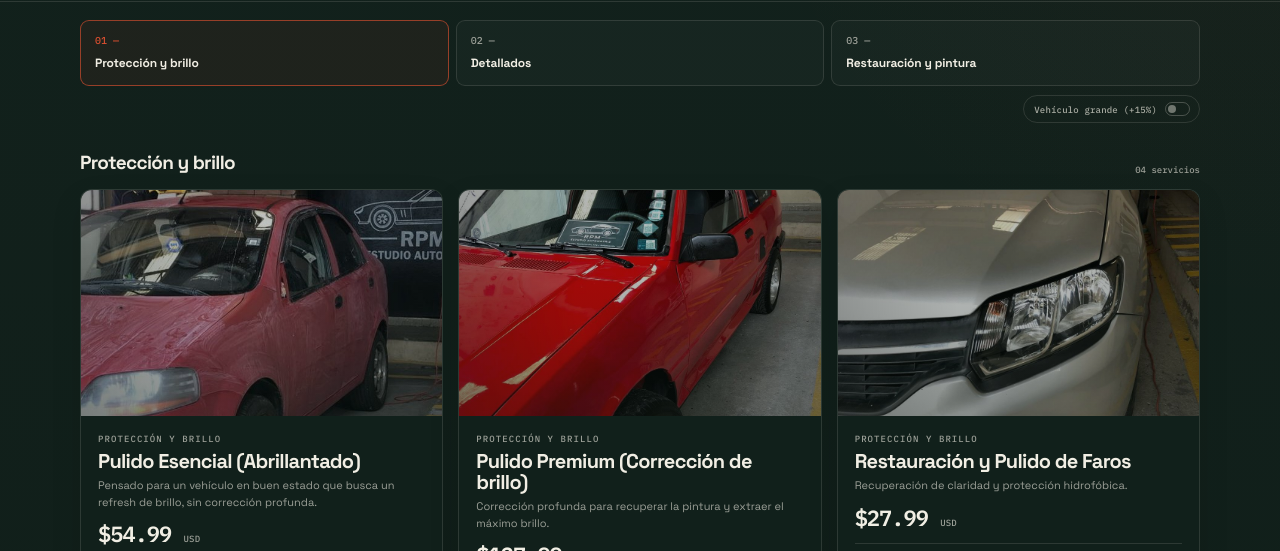
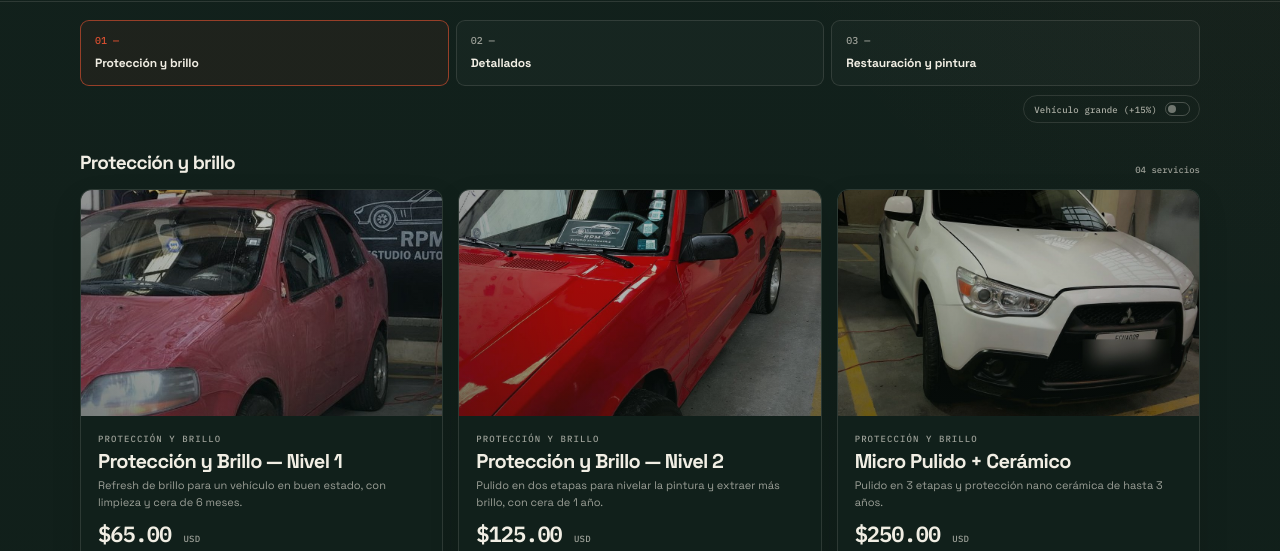
Before and after one commit to rlmpp9-cyber/rpm-catalogo, a plain HTML site: page index.html in a window 1280 px wide. Shown: the part 242-793 px from the top of the page. Drawn offline with Linux system fonts and the light colour scheme.

Commit message:
index.html

```diff
--- a/index.html
+++ b/index.html
@@ -137,43 +137,45 @@ const groups = {
   g1:{
     title:"Protección y brillo",
     services:[
-      {title:"Pulido Esencial (Abrillantado)", price:54.99, image:"images/pulido-esencial.jpg",
-       subtitle:"Pensado para un vehículo en buen estado que busca un refresh de brillo, sin corrección profunda.",
-       items:["Lavado y descontaminación de carrocería","Pulido de mantenimiento en una etapa","Cera líquida de protección (hasta 6 meses)","Pulido de faros incluido","Limpieza de vidrios","Tratamiento restaurador de plásticos y neumáticos"]},
-      {title:"Pulido Premium (Corrección de brillo)", price:127.99, image:"images/brillo.jpg",
-       subtitle:"Corrección profunda para recuperar la pintura y extraer el máximo brillo.",
-       items:["Prelavado de descontaminación","Lijado para eliminar la capa desgastada de la pintura","Pulido en tres etapas (elimina rayones, manchas y extrae el máximo brillo)","Aplicación de sellador híbrido","Cera de protección de 1 año","Aspirado interior y lavado exterior completo","Limpieza de vidrios + sellador cerámico","Restauración de neumáticos y plásticos exteriores"]},
-      {title:"Restauración y Pulido de Faros", price:27.99, image:"images/faros.jpg",
+      {title:"Protección y Brillo — Nivel 1", price:65, image:"images/pulido-esencial.jpg",
+       subtitle:"Refresh de brillo para un vehículo en buen estado, con limpieza y cera de 6 meses.",
+       items:["Pulido de nivelación y brillo en una etapa (2 en 1)","Limpieza interior estándar","Limpieza y abrillantado de aros y neumáticos","Prelavado exterior de descontaminación","Lavado exterior con espuma activa","Limpieza de vidrios","Tratamiento restaurador de plásticos exteriores + repelencia","Tratamiento restaurador y abrillantador de neumáticos","Cera de protección de hasta 6 meses"]},
+      {title:"Protección y Brillo — Nivel 2", price:125, image:"images/brillo.jpg",
+       subtitle:"Pulido en dos etapas para nivelar la pintura y extraer más brillo, con cera de 1 año.",
+       items:["Pulido en dos etapas: nivelación y brillo","Limpieza interior estándar","Limpieza y abrillantado de aros y neumáticos","Prelavado exterior de descontaminación","Lavado exterior con espuma activa","Limpieza de vidrios","Tratamiento restaurador de plásticos exteriores + repelencia","Tratamiento restaurador y abrillantador de neumáticos","Cera de protección de hasta 1 año"]},
+      {title:"Micro Pulido + Cerámico", price:250, image:"images/ceramico.jpg",
+       subtitle:"Pulido en 3 etapas y protección nano cerámica de hasta 3 años.",
+       items:["Pulido en 3 etapas","Protección nano cerámica de hasta 3 años","Detallado interior","Detallado exterior","Limpieza de vidrios + repelencia","Restauración y pulido de faros","Sellador cerámico en faros, plásticos y vidrios"]},
+      {title:"Restauración y Pulido de Faros", price:25, image:"images/faros.jpg",
        subtitle:"Recuperación de claridad y protección hidrofóbica.",
-       items:["Lijado","Pulido en tres etapas","Efecto hidrofóbico"]},
-      {title:"Recubrimiento Cerámico", price:227.99, image:"images/ceramico.jpg",
-       subtitle:"Preparación integral y aplicación de recubrimiento cerámico.",
-       items:["Prelavado de descontaminación","Restauración del estado de la pintura","Limpieza integral exterior e interior","Desengrasado de la superficie","Aplicación de recubrimiento cerámico","Sellador cerámico en plásticos, faros y vidrios"]}
+       items:["Lijado","Pulido en 3 etapas","Efecto hidrofóbico"]}
     ]},
   g2:{
     title:"Detallados",
     services:[
-      {title:"Detallado Esencial", price:37.99, image:"images/limpieza.jpg",
+      {title:"Detallado — Nivel 1 (Esencial)", price:35, image:"images/limpieza.jpg",
        subtitle:"Limpieza y protección esencial para interior y exterior.",
-       items:["Limpieza interior estándar (aspirado completo de cabina y baúl)","Limpieza y abrillantado de aros y neumáticos","Prelavado exterior de descontaminación","Lavado exterior con espuma activa","Limpieza de vidrios con repelente de agua y polvo","Tratamiento restaurador de plásticos exteriores + repelencia","Tratamiento restaurador y abrillantador de neumáticos","Aplicación de cera líquida de protección (hasta 3 meses)"]},
-      {title:"Detallado Premium (Plan Integral RPM)", price:187.99, image:"images/premium.jpg",
-       subtitle:"El plan integral RPM para interior, motor, exterior, faros y protección.",
-       items:["Limpieza interior integral (asientos, alfombra, tablero, volante y pedales, plásticos internos + protección UV)","Detallado y limpieza integral de motor (desengrasado, desmanchado de metales, plásticos y mangueras, restaurador resistente a altas temperaturas)","Detallado exterior integral (lavado con espuma activa, aros, pasaruedas, guardabarros, vidrios con repelente, tratamiento de plásticos y neumáticos)","Restauración y pulido de faros (lijado + pulido en 3 etapas + efecto hidrofóbico)","Pulido de nivelación en una etapa (paso de pulidora necesario para regular y nivelar la pintura antes del sellado)","Sellador cerámico en faros, plásticos y vidrios","Cera de protección de larga duración (1 año)"],
-       note:"Adicional (no incluido): desmontaje de asientos — consultar."},
-      {title:"Detallado de Motor", price:47.99, image:"images/motor.jpg",
+       items:["Limpieza interior estándar","Limpieza y abrillantado de aros y neumáticos","Prelavado exterior de descontaminación","Lavado exterior con espuma activa","Limpieza de vidrios","Tratamiento restaurador de plásticos exteriores + repelencia","Tratamiento restaurador y abrillantador de neumáticos","Protección de pintura con cera de hasta 3 meses"]},
+      {title:"Detallado — Nivel 2", price:85, image:"images/interiores.jpg",
+       subtitle:"Detallado interior y exterior con cera de protección de 6 meses.",
+       items:["Detallado interior: asientos, alfombra, tablero, volante y pedales, plásticos internos + protección UV","Detallado exterior: lavado con espuma activa, aros, guardabarros, tratamiento de plásticos y neumáticos","Limpieza de vidrios + repelencia","Cera de protección de hasta 6 meses"]},
+      {title:"Detallado — Nivel 3", price:125, image:"images/pulido-esencial.jpg",
+       subtitle:"Detallado integral con pulido de nivelación y brillo en una etapa (2 en 1).",
+       items:["Detallado interior integral","Detallado exterior integral: incluye pasaruedas y vidrios con repelente","Pulido de nivelación y brillo en una etapa (2 en 1)","Limpieza de vidrios y repelencia en parabrisas delantero y posterior","Cera de protección de hasta 6 meses"]},
+      {title:"Paquete Integral (Plan Integral RPM)", price:185, from:true, image:"images/premium.jpg",
+       subtitle:"El plan integral RPM: interior, motor, exterior, faros, pulido y protección de 1 año.",
+       items:["Detallado interior integral","Detallado de motor integral","Detallado exterior integral","Restauración y pulido de faros","Pulido de nivelación y brillo en una etapa (2 en 1)","Sellador cerámico en faros, plásticos y vidrios","Cera de larga duración de hasta 1 año"],
+       note:"Desmontaje de asientos no incluido — se cotiza aparte."},
+      {title:"Detallado de Motor", price:45, image:"images/motor.jpg",
        subtitle:"Limpieza especializada del vano motor con protección de superficies.",
        items:["Limpieza de bóveda de motor","Desmanchado de metales","Desengrasado de plásticos y mangueras","Restaurador resistente a altas temperaturas","Limpieza exterior de cortesía"],
-       note:"Trabajamos con rociadores y espumadores — no utilizamos agua a presión de manera directa sobre el motor."},
-      {title:"Limpieza de Interiores", price:107.99, image:"images/interiores.jpg",
-       subtitle:"Limpieza profunda de cabina y baúl con protección y cortesía exterior.",
-       items:["Aspirado completo de cabina y baúl","Detallado profundo de asientos y alfombra","Limpieza integral de volante, tablero y pedales","Tratamiento restaurador de plásticos internos + protección UV","Servicio exprés exterior de cortesía (lavado con espuma, vidrios con repelente, tratamiento de plásticos y neumáticos exteriores)","Ambientador RPM de regalo"],
-       note:"Adicional (no incluido): desmontaje de asientos — consultar."}
+       note:"Trabajamos con rociadores y espumadores — no utilizamos agua a presión de manera directa sobre el motor. Como adicional dentro de otro paquete: $35."}
     ]},
   g3:{
     title:"Restauración y pintura",
     services:[
       {title:"Latonería", price:null, image:"images/latoneria.jpg",
-       subtitle:"Evaluación y presupuesto previo según el trabajo a realizar.",
+       subtitle:"Reparación puntual de carrocería (golpes y daños), con presupuesto previo.",
        items:["Cotización previa según el trabajo a realizar","Se puede armar un presupuesto preliminar con fotos o video de la zona afectada"]},
       {title:"Restauración de carrocería", price:null, image:"images/restauracion.jpg",
        subtitle:"Restauración estructural parcial o completa, según tus necesidades y presupuesto.",
@@ -188,15 +190,18 @@ const groups = {
 let activeGroup="g1", large=false;
 
 function money(value){
-  const v = large ? value*1.15 : value;
+  const v = large ? Math.round(value*1.15) : value;
   return "$"+v.toFixed(2);
+}
+function priceHtml(s){
+  return `${s.from?'<small>desde</small> ':''}${money(s.price)} <small>USD</small>`;
 }
 function waUrl(title){
   const text = `Hola RPM Estudio Automotriz. Quiero consultar sobre el servicio "${title}".`;
   return "https://wa.me/593981042788?text="+encodeURIComponent(text);
 }
 function card(s){
-  const price = s.price === null ? `<div class="price quote">Cotiza tu servicio</div>` : `<div class="price" data-base-price="${s.price}">${money(s.price)} <small>USD</small></div>`;
+  const price = s.price === null ? `<div class="price quote">Cotiza tu servicio</div>` : `<div class="price" data-base-price="${s.price}" data-from="${s.from?1:0}">${priceHtml(s)}</div>`;
   const items = s.items.map(x=>`<li>${x}</li>`).join("");
   return `<article class="card">
     <div class="cover"><img src="${s.image}" alt="${s.title}" loading="lazy"></div>
@@ -238,7 +243,7 @@ document.getElementById("largeToggle").addEventListener("click",e=>{
   large=!large;
   e.currentTarget.classList.toggle("on",large);
   e.currentTarget.setAttribute("aria-pressed",large);
-  document.querySelectorAll("[data-base-price]").forEach(el=>el.textContent=money(Number(el.dataset.basePrice))+" USD");
+  document.querySelectorAll("[data-base-price]").forEach(el=>el.innerHTML=priceHtml({price:Number(el.dataset.basePrice),from:el.dataset.from==="1"}));
 });
 render();
 </script>
```
